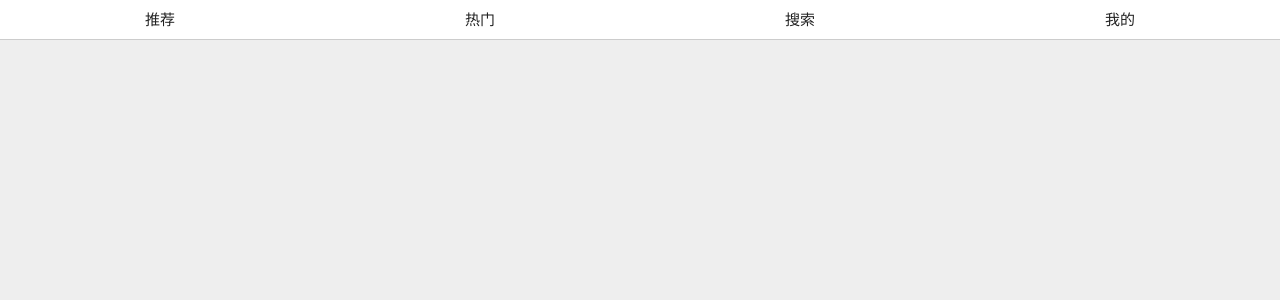
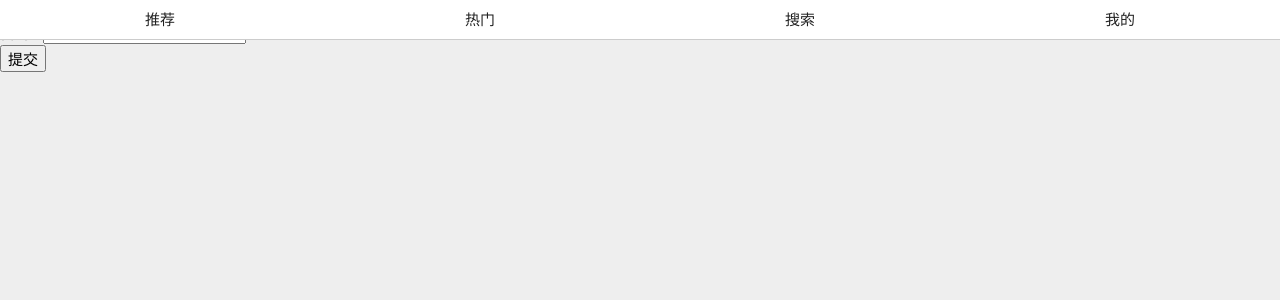
Before and after one commit to gc18773375617/netMusic, a Vue app: page /#/login in a window 1280 px wide. Shown: the top 300 px of the page. Built offline with nearby package versions, Linux system fonts and the light colour scheme.

Commit message:
axios问题,登陆基本模板

```diff
--- /dev/null
+++ b/src/components/login.vue
@@ -0,0 +1,40 @@
+<template>
+	<div>
+		<p>手机号: <input v-model="user" type="text"></p>
+		<p>密码 : <input v-model="pass" type="password"></p>
+		<button @click="netLogin()">提交</button>
+	</div>
+</template>
+
+<script>
+	export default{
+		data(){
+			return{
+				user:'',
+				pass:''
+			}
+		},
+		mounted() {
+
+		},
+		methods:{
+			netLogin(){
+				console.log(this)
+				var _self = this
+				var params = new URLSearchParams();
+				params.append('phone', _self.user);
+				params.append('password', _self.pass);
+				this.axios({
+					method:"post",
+					url:"/api/login/cellphone",
+					data:params
+				}).then(res=>{
+					console.log(res)
+				})
+			}
+		}
+	}
+</script>
+
+<style>
+</style>
--- a/src/main.js
+++ b/src/main.js
@@ -7,7 +7,7 @@ import axios from 'axios'
 import vueAxios from 'vue-axios'
 import './static/js/flexible.debug.js'
 import './static/css/common.css'
-Vue.use(axios,vueAxios)
+Vue.use(vueAxios,axios)
 Vue.config.productionTip = false
 
 /* eslint-disable no-new */
--- a/src/router/index.js
+++ b/src/router/index.js
@@ -1,6 +1,7 @@
 import Vue from 'vue'
 import Router from 'vue-router'
 import index from '@/components/index'
+import login from '@/components/login'
 
 Vue.use(Router)
 
@@ -10,6 +11,11 @@ export default new Router({
       path: '/',
       name: 'index',
       component: index
-    }
+    },
+		{
+			path:'/login',
+			name:'login',
+			component:login
+		}
   ]
 })
```
